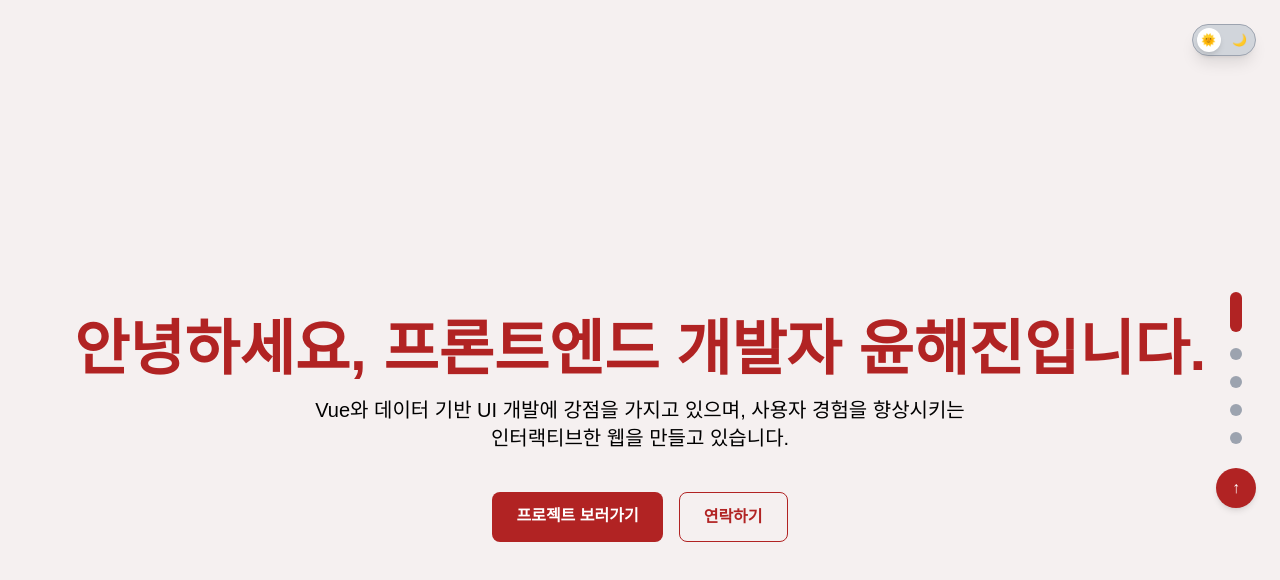
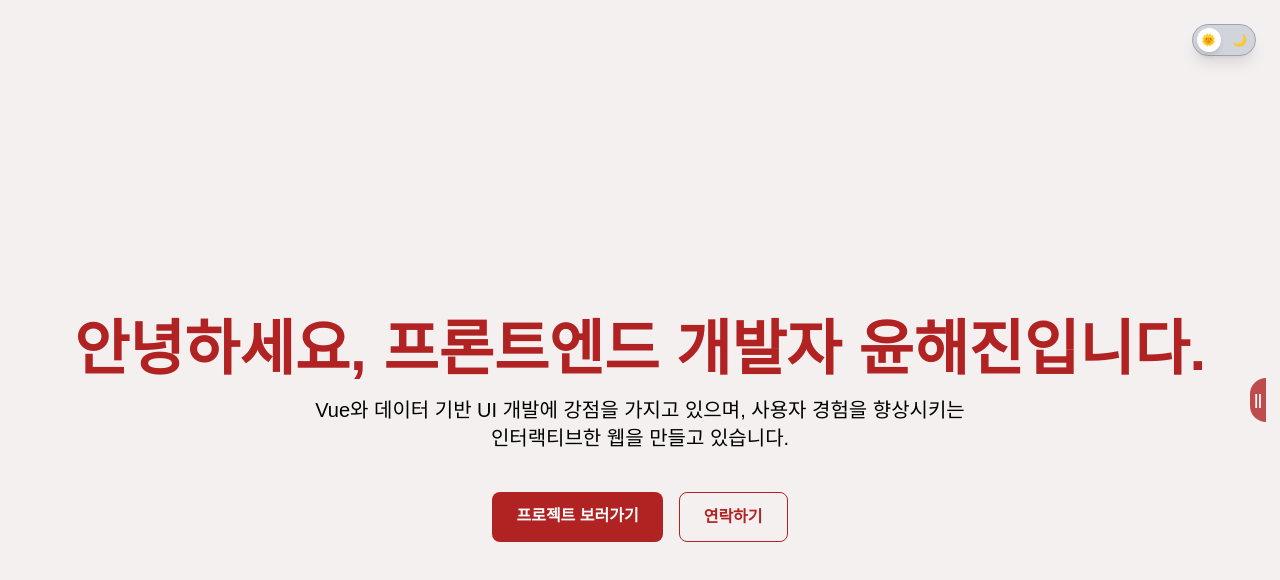
Before and after one commit to HaejinYoon/myPortfolio, a React (Vite) app: page / in a window 1280 px wide. Shown: the top 580 px of the page. Built offline with nearby package versions, Linux system fonts and the light colour scheme; a web font is replaced by a local one.

Commit message:
우측 네비게이션 숨김/나타남 처리

```diff
--- a/src/components/RightSideNav.jsx
+++ b/src/components/RightSideNav.jsx
@@ -1,3 +1,5 @@
+import { useEffect, useState, useRef } from "react";
+
 export default function RightSideNav({ activeSection }) {
   const sections = [
     { id: "home", label: "Home" },
@@ -7,8 +9,62 @@ export default function RightSideNav({ activeSection }) {
     { id: "contact", label: "Contact" },
   ];
 
+  const [visible, setVisible] = useState(true);
+  const hideTimer = useRef(null);
+
+  // 자동 숨김
+  const startHideTimer = () => {
+    clearTimeout(hideTimer.current);
+    hideTimer.current = setTimeout(() => {
+      setVisible(false);
+    }, 3000);
+  };
+
+  useEffect(() => {
+    startHideTimer();
+    return () => clearTimeout(hideTimer.current);
+  }, []);
+
   return (
-    <div className="fixed right-6 top-1/2 -translate-y-1/2 z-50 pointer-events-auto">
+    <>
+      {/* 🔥 UI 힌트: '||' 핸들 */}
+      <div
+        className={`
+          fixed top-1/2 right-3.5 -translate-y-1/2 z-40
+          px-1 py-3
+          bg-primary text-white
+          rounded-l-full
+          text-sm font-bold
+          flex items-center justify-center
+          cursor-pointer transition-all duration-300
+
+          ${visible
+            ? "opacity-0 pointer-events-none translate-x-3"  // 네비가 나타나면 완전 제거
+            : "opacity-80 hover:opacity-100"}                 // 네비가 숨겨지면 표시
+        `}
+        onMouseEnter={() => {
+          clearTimeout(hideTimer.current);
+          setVisible(true);
+        }}
+      >
+        ||
+      </div>
+
+      {/* 🔥 실제 네비게이션 */}
+      <div
+        className={`
+          fixed right-6 top-1/2 -translate-y-1/2 z-50 pointer-events-auto
+          transition-opacity duration-500
+          ${visible ? "opacity-100" : "opacity-0 pointer-events-none"}
+        `}
+        onMouseEnter={() => {
+          clearTimeout(hideTimer.current);
+          setVisible(true);
+        }}
+        onMouseLeave={() => {
+          startHideTimer();
+        }}
+      >
         <div className="flex flex-col items-center gap-4">
           {sections.map((sec) => {
             const isActive = activeSection === sec.id;
@@ -30,16 +86,15 @@ export default function RightSideNav({ activeSection }) {
                     }
                   `}
                 />
-              {/* 🔥 툴팁을 점 왼쪽으로 이동 */}
+
+                {/* 툴팁 */}
                 <span
                   className="
                     absolute -left-28 top-1/2 -translate-y-1/2
                     px-2 py-1 rounded
-
                     bg-card dark:bg-[#1f1b1a]
                     border border-border dark:border-[#3a3332]
                     text-main dark:text-[#f2f2f2]
-
                     opacity-0 group-hover:opacity-100 transition
                   "
                 >
@@ -49,6 +104,7 @@ export default function RightSideNav({ activeSection }) {
             );
           })}
 
+          {/* 위로 가기 */}
           <a
             href="#home"
             className="
@@ -62,5 +118,6 @@ export default function RightSideNav({ activeSection }) {
           </a>
         </div>
       </div>
+    </>
   );
 }
```
Lines whose indentation alone changed are shown as unchanged.
